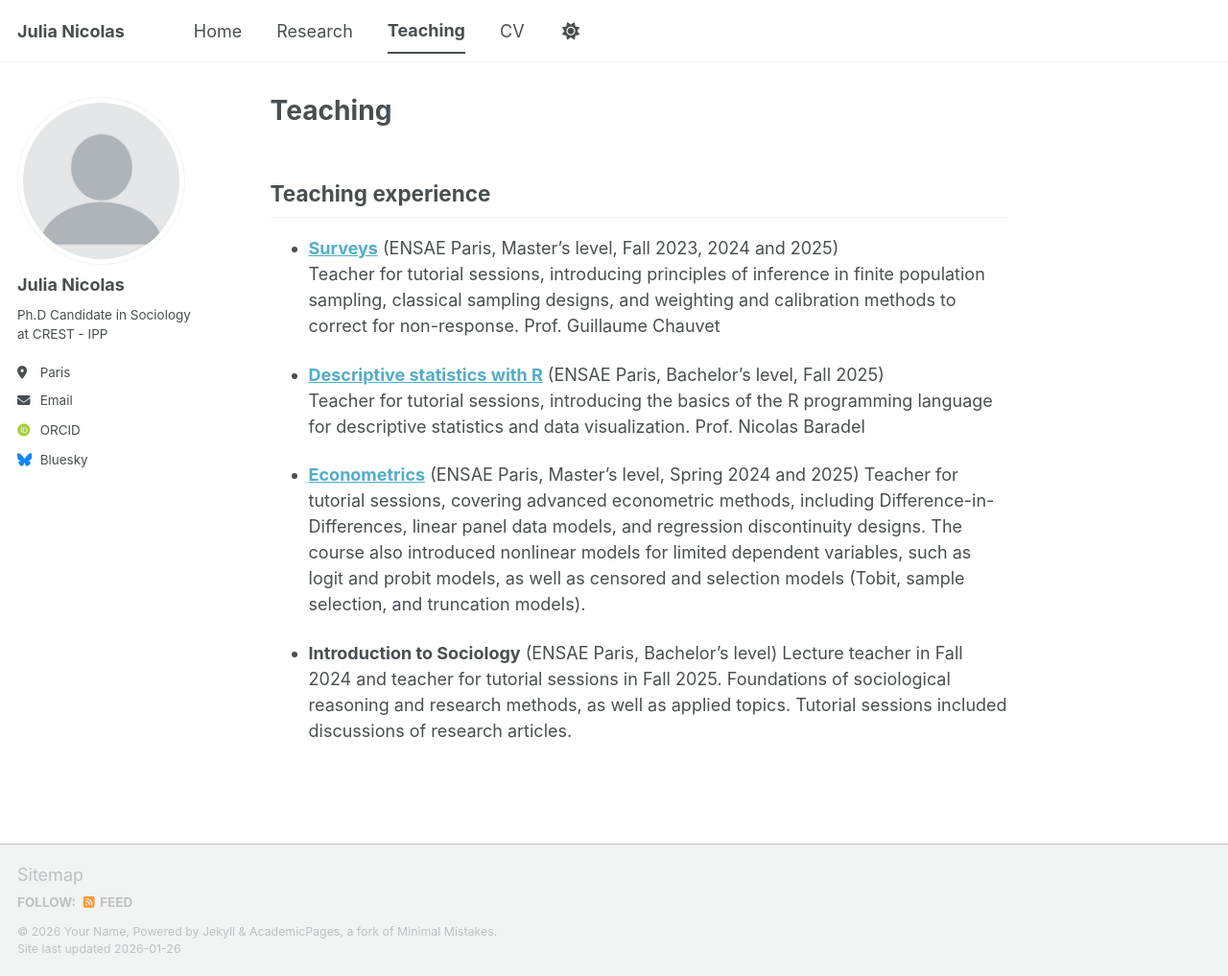
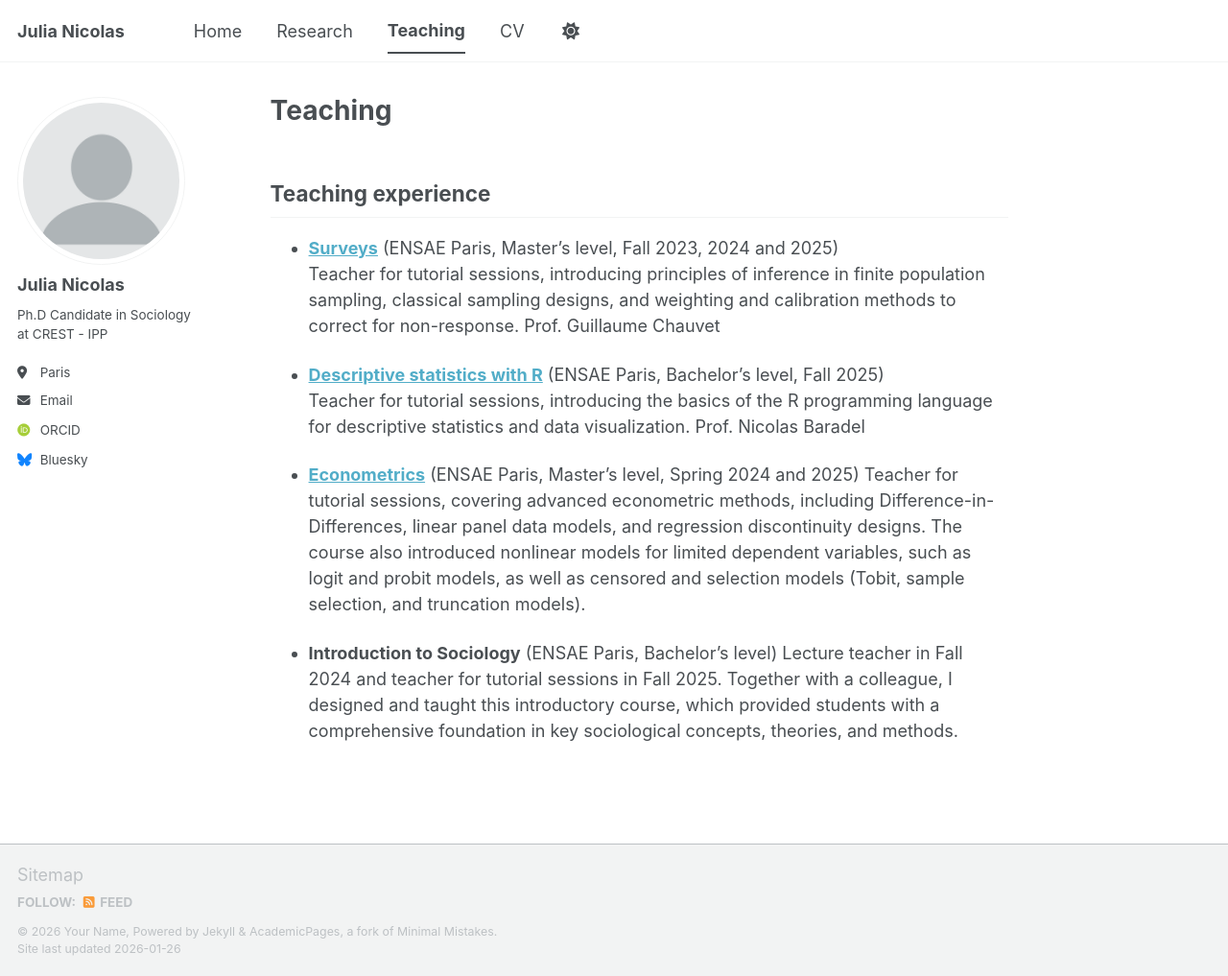
Before and after one commit to Julia-Nicolas/julia-nicolas.github.io, a Jekyll site: the page built from _pages/teaching.md, in a window 1280 px wide and 1017 px high. Shown: the whole window at 96% size. Built offline with Jekyll 4.4.1, drawn with Linux system fonts in a browser that asks for light colours; some web fonts are replaced; a script bundle is joined from its source files by our own code; library files that are not in the unit come from our copies.

Commit message:
Update teaching.md

```diff
--- a/_pages/teaching.md
+++ b/_pages/teaching.md
@@ -22,5 +22,5 @@ author_profile: true
 
 - **Introduction to Sociology** (ENSAE Paris, Bachelor's level)
   Lecture teacher in Fall 2024 and teacher for tutorial sessions in Fall 2025.
-  Foundations of sociological reasoning and research methods, as well as applied topics. Tutorial sessions included discussions of research
-  articles.
+  Together with a colleague, I designed and taught this introductory course, which provided students with a comprehensive foundation in key
+  sociological concepts, theories, and methods.
```
